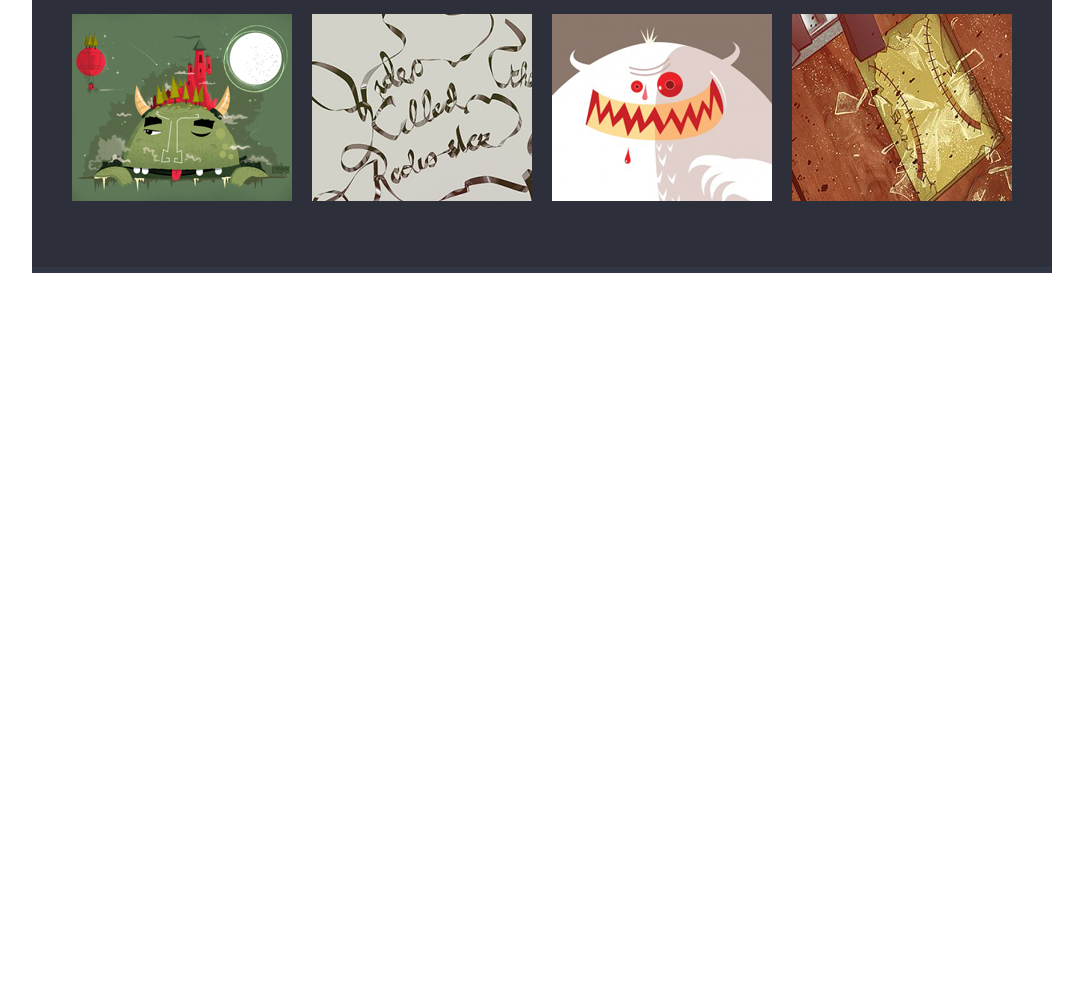
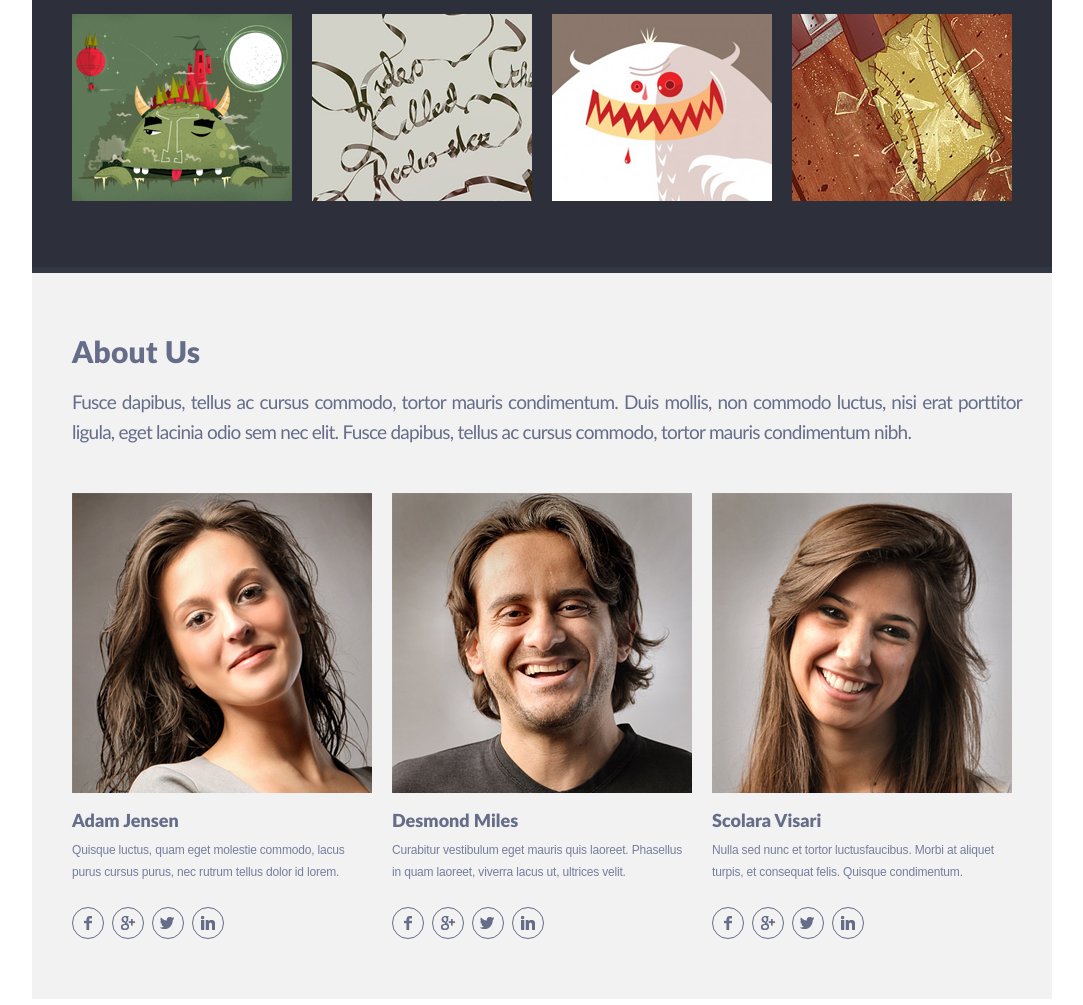
Before and after one commit to enya1407/singolo, a plain HTML site: page singolo2.html in a window 1280 px wide. Shown: the part 597-1602 px from the top of the page, without its empty margins (98-1181 px from the left). Before the commit the page ends 870 px from the top, so only its background shows below. Drawn offline with Linux system fonts and the light colour scheme; a web font is replaced by a local one.

Commit message:
feat: add section about-us

```diff
--- a/singolo2.css
+++ b/singolo2.css
@@ -39,7 +39,7 @@ body {
     padding: 43px 30px;
 }
 
-.portfolio__heading {
+.section__heading {
     font-size: 30px;
     line-height: 18px;
     color: #666d89;
@@ -48,7 +48,7 @@ body {
     letter-spacing: 0.2px;
 }
 
-.portfolio__description {
+.section__description {
     font-size: 19px;
     line-height: 30px;
     color: #666d89;
@@ -154,3 +154,82 @@ body {
 .portfolio__img12 {
     margin: -60px 0 0 -36px;
 }
+
+.about-us {
+    background-color: #f2f2f2;
+    height: 642px;
+    border-bottom: solid 6px #ffffff;
+    padding: 42px 30px;
+}
+
+.container-cutaway {
+    display: flex;
+    flex-wrap: wrap;
+    justify-content: space-around;
+    margin-top: 35px;
+}
+
+.cutaway {
+    width: 300px;
+    height: 450px;
+}
+
+.cutaway__photo {
+    width: 300px;
+    height: 300px;
+    overflow: hidden;
+}
+
+.cutaway__name {
+    font-size: 18px;
+    line-height: 16px;
+    color: #666d89;
+    font-family: "Lato-Black", sans-serif;
+    margin-top: 19px;
+}
+
+.cutaway__description {
+    font-size: 12px;
+    line-height: 22px;
+    color: #767e9e;
+    font-family: "Lato-Semibold", sans-serif;
+    letter-spacing: -0.18px;
+    margin-top: 11px;
+}
+
+.messenger__container {
+    width: 152px;
+    flex: 1;
+    display: flex;
+    justify-content: space-between;
+    align-items: center;
+    margin-top: 24px;
+}
+
+.messenger__icon {
+    display: block;
+    width: 30px;
+    height: 30px;
+    border-radius: 50%;
+    border: 1px solid #666d89;
+}
+
+.messenger__icon:hover {
+    border-color: black;
+}
+
+.messenger__facebook {
+    background: url(./assets/img/facebook.png) no-repeat 11px 8px;
+}
+
+.messenger__google {
+    background: url(./assets/img/google.png) no-repeat 8px 8px;
+}
+
+.messenger__twitter {
+    background: url(./assets/img/twitter.png) no-repeat 7px 9px;
+}
+
+.messenger__linkedIn {
+    background: url(./assets/img/linkedIn.png) no-repeat 8px 8px;
+}
--- a/singolo2.html
+++ b/singolo2.html
@@ -12,8 +12,8 @@
     <div class="wrapper">
         <main class="main">
             <section class="portfolio">
-                <h2 class="portfolio__heading">Portfolio</h2>
-                <p class="portfolio__description">Duis mollis, est non commodo luctus, nisi erat porttitor ligula, eget lacinia odio sem nec elit.</p>
+                <h2 class="section__heading portfolio__heading">Portfolio</h2>
+                <p class="section__description portfolio__description">Duis mollis, est non commodo luctus, nisi erat porttitor ligula, eget lacinia odio sem nec elit.</p>
                 <nav class="nav">
                     <ul class="portfolio__list">
                         <li class="portfolio__item"><a class="portfolio__link portfolio__link_active" href="#">All</a></li>
@@ -61,9 +61,56 @@
                     </div>
                 </div>
             </section>
-            <section></section>
+            <section class="about-us">
+                <h2 class="section__heading">About Us</h2>
+                <p class="section__description">Fusce dapibus, tellus ac cursus commodo, tortor mauris condimentum. Duis mollis, non commodo luctus, nisi erat porttitor ligula, eget lacinia odio sem nec elit. Fusce dapibus, tellus ac cursus commodo, tortor mauris condimentum nibh.
+                    </h2>
+                    <div class="container-cutaway">
+                        <div class="cutaway">
+                            <div class="cutaway__photo">
+                                <img src="./assets/img/cutaway__photo1.png" alt="cutaway__photo1">
+                            </div>
+                            <h3 class="cutaway__name">Adam Jensen</h3>
+                            <p class="cutaway__description">Quisque luctus, quam eget molestie commodo, lacus purus cursus purus, nec rutrum tellus dolor id lorem.</p>
+
+                            <div class="messenger__container">
+                                <a href="#" class="messenger__icon messenger__facebook"></a>
+                                <a href="#" class="messenger__icon messenger__google"></a>
+                                <a href="#" class="messenger__icon messenger__twitter"></a>
+                                <a href="#" class="messenger__icon messenger__linkedIn"></a>
+                            </div>
+                        </div>
+                        <div class="cutaway">
+                            <div class="cutaway__photo">
+                                <img src="./assets/img/cutaway__photo2.png" alt="cutaway__photo2">
+                            </div>
+                            <h3 class="cutaway__name">Desmond Miles</h3>
+                            <p class="cutaway__description">Curabitur vestibulum eget mauris quis laoreet. Phasellus in quam laoreet, viverra lacus ut, ultrices velit.</p>
+
+                            <div class="messenger__container">
+                                <a href="#" class="messenger__icon messenger__facebook"></a>
+                                <a href="#" class="messenger__icon messenger__google"></a>
+                                <a href="#" class="messenger__icon messenger__twitter"></a>
+                                <a href="#" class="messenger__icon messenger__linkedIn"></a>
+                            </div>
+                        </div>
+                        <div class="cutaway">
+                            <div class="cutaway__photo">
+                                <img src="./assets/img/cutaway__photo3.png" alt="cutaway__photo3">
+                            </div>
+                            <h3 class="cutaway__name">Scolara Visari</h3>
+                            <p class="cutaway__description">Nulla sed nunc et tortor luctusfaucibus. Morbi at aliquet turpis, et consequat felis. Quisque condimentum.</p>
+
+                            <div class="messenger__container">
+                                <a href="#" class="messenger__icon messenger__facebook"></a>
+                                <a href="#" class="messenger__icon messenger__google"></a>
+                                <a href="#" class="messenger__icon messenger__twitter"></a>
+                                <a href="#" class="messenger__icon messenger__linkedIn"></a>
+                            </div>
+                        </div>
+            </section>
         </main>
-    </div>
+        </div>
 </body>
 
 </html>
```
Also changed, not shown: assets/img/cutaway__photo1.png (added), assets/img/cutaway__photo2.png (added), assets/img/cutaway__photo3.png (added), assets/img/facebook.png (added), assets/img/google.png (added), assets/img/linkedIn.png (added), assets/img/twitter.png (added).
